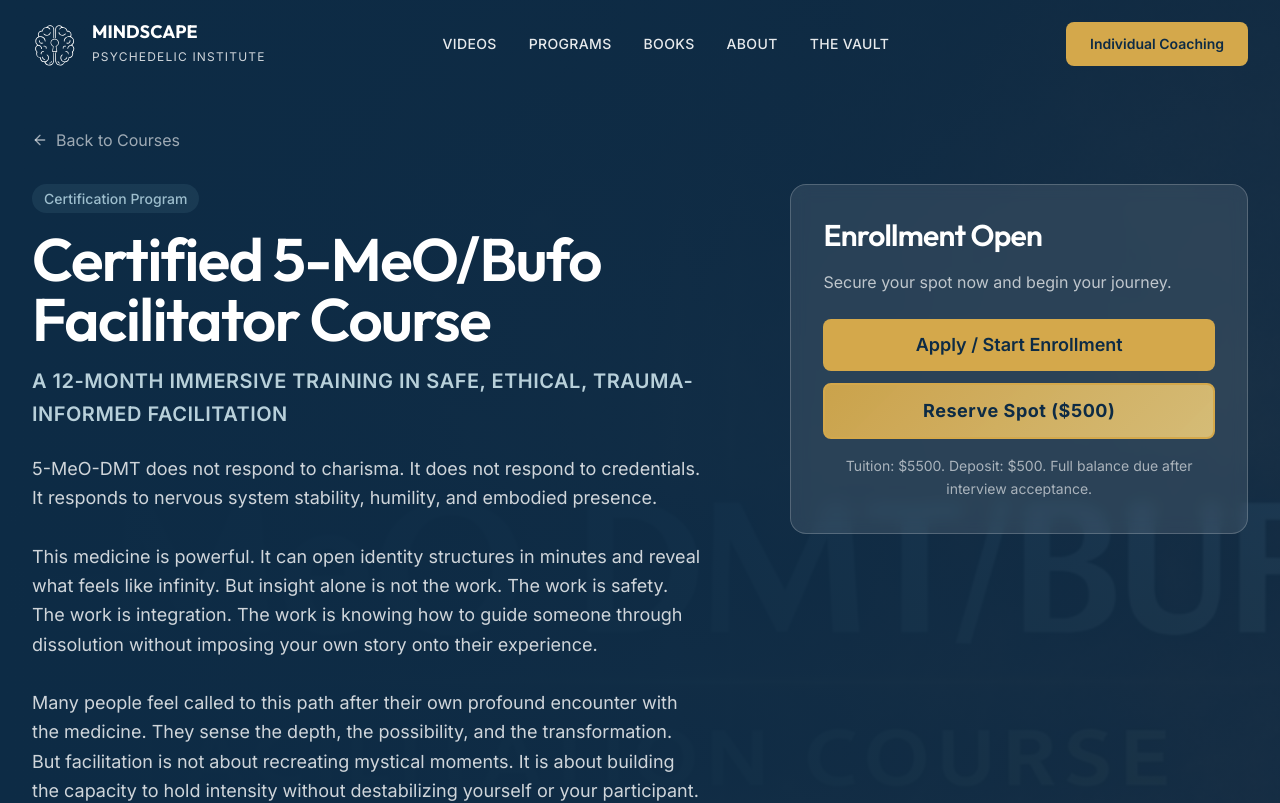
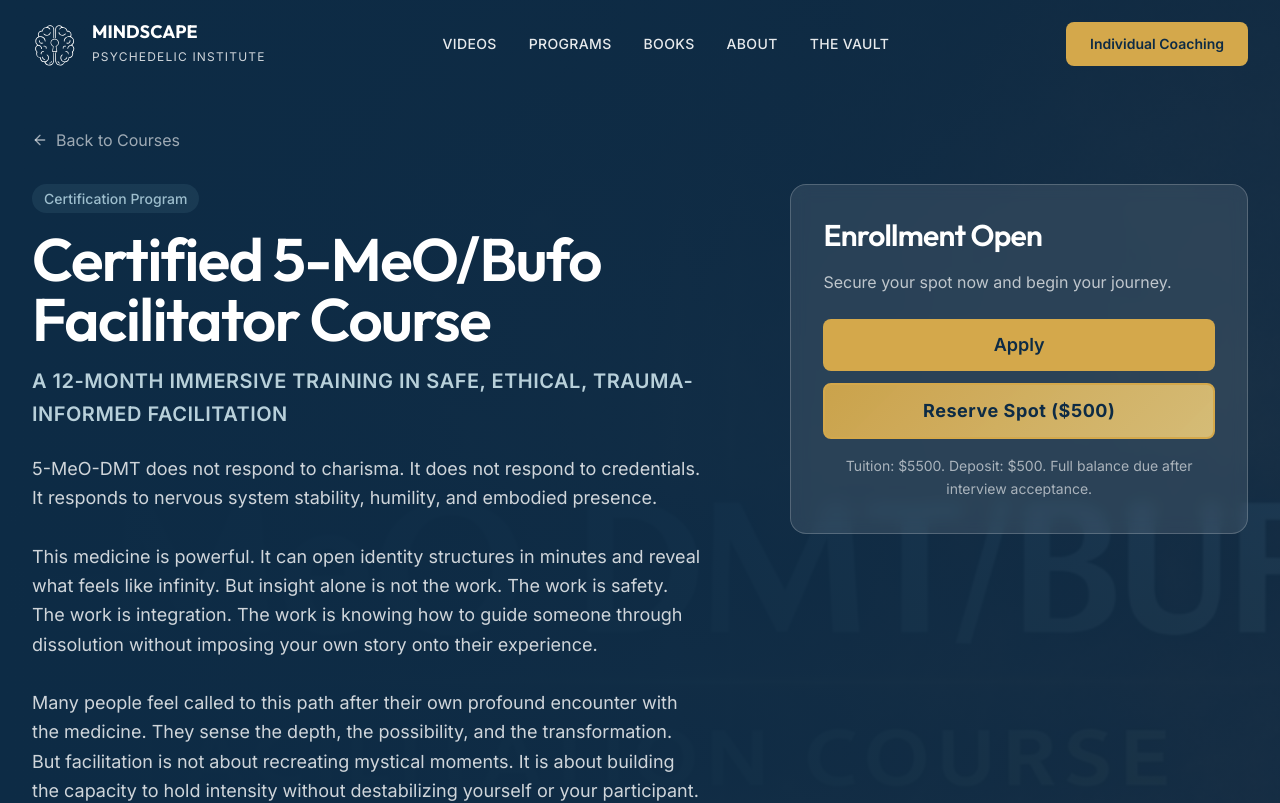
Before and after one commit to armchairfuturist-code/mindscape-site, a Next.js app: page /courses/5-meo-dmt-facilitation in a window 1280 px wide. Shown: the top 803 px of the page. Built offline with nearby package versions, Linux system fonts and the light colour scheme.

Commit message:
minor apply tweaks for certs

```diff
--- a/src/app/courses/[slug]/CourseDetailContent.tsx
+++ b/src/app/courses/[slug]/CourseDetailContent.tsx
@@ -208,9 +208,7 @@ function StatusToggle({
         const enrollmentDescription = course.enrollmentDescription || (isMasterclass
             ? "Get immediate access to all course materials and begin your journey today."
             : "Secure your spot now and begin your journey.");
-        const applyButtonText = course.applyCtaLabel || (course.requiresInterview
-            ? "Apply / Start Enrollment"
-            : "Apply / Reserve Spot");
+        const applyButtonText = "Apply";
         return (
             <>
                 <div className="bg-white/10 backdrop-blur-sm border border-white/20 rounded-2xl p-6 md:p-8">
```
